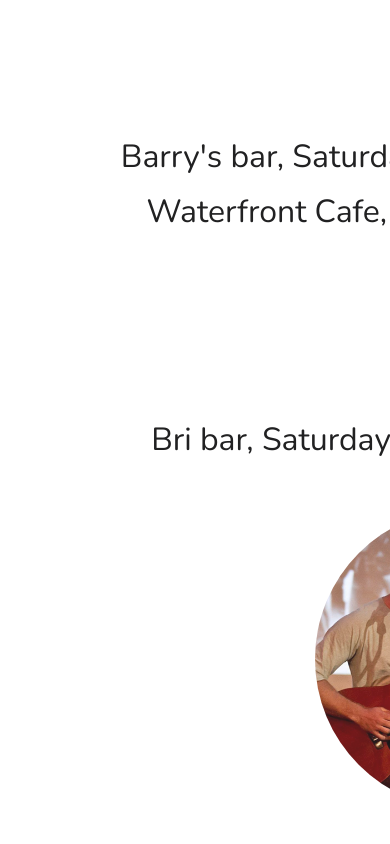
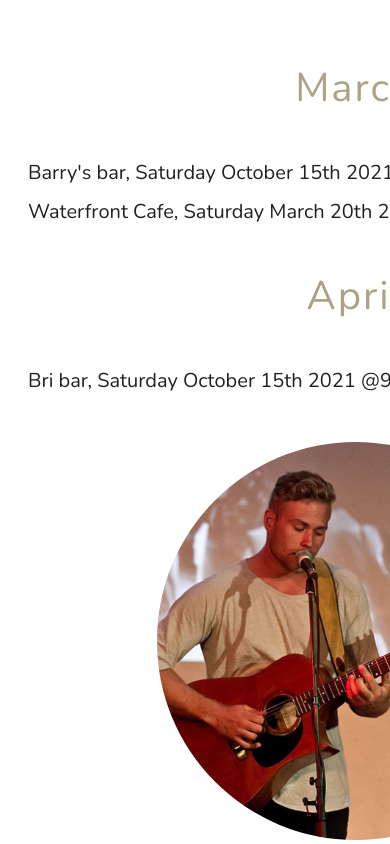
Before and after one commit to NakiNorton/Fin-Rah-Zel, a React (Create React App) app: page / in a window 390 px wide. Shown: the part 3120-3964 px from the top of the page. Built offline with nearby package versions, Linux system fonts and the light colour scheme; a web font is replaced by a local one.

Commit message:
Remove makeStyles import and make avatar responsive

```diff
--- a/src/components/UpcomingDates/UpcomingDates.css
+++ b/src/components/UpcomingDates/UpcomingDates.css
@@ -3,6 +3,7 @@
   /* background-color: #f5f3f394; */
   border-radius: 2rem;
   padding: 2.5rem 1.5rem;
+  margin: 6rem auto;
 }
 
 .event-list {
@@ -25,8 +26,15 @@
   transform: scale(1.02);
 }
 
-.avatar-img {
+.avatar-container {
   padding: 2.5rem;
+  width: 30%;
+  margin: 0 auto;
+}
+
+#avatar-img {
+   width: 100%;
+   height: 100%
 }
 
 
@@ -34,25 +42,32 @@
 }
 
 @media (max-width: 1024px) {
+  .avatar-container {
+    width: 48%;
+  }
 }
 
 
 @media (max-width: 992px) {
   .upcoming-gigs {
-    width: 100%;
-    padding: 1rem;
+    width: 85%;
+  }
+
+  .avatar-container {
+    width: 60%;
   }
 }
 
 @media (max-width: 420px) {
  .upcoming-gigs {
-    width: 115%;
-    padding: 1rem;
-  }
+    padding-bottom: 12rem;
+    margin-bottom: 20rem;
+ }
 
   .event {
-    width: 80%;
-    font-size: 2rem;
+    width: 100%;
+    font-size: 1.25rem;
+    text-align: left;
   }
 
 }
--- a/src/components/UpcomingDates/UpcomingDates.js
+++ b/src/components/UpcomingDates/UpcomingDates.js
@@ -1,26 +1,10 @@
 import React from 'react'
-import { makeStyles } from '@material-ui/core/styles';
 import artistPhoto1 from '../../assets/musician-1.jpg'
 import Avatar from '@material-ui/core/Avatar';
 
 import './UpcomingDates.css'
 
 const UpcomingDates = () => {
-
-  const useStyles = makeStyles((theme) => ({
-    root: {
-      width: '300px',
-      height: '300px',
-      opacity: '0.9',
-      margin: '0 auto',
-      '& > *': {
-        margin: theme.spacing(1),
-      },
-    },
-  }))
-
-  const classes = useStyles()
-
   return (
     <section className="upcoming-gigs section">
       <h2 className="h2">Upcoming Gigs</h2>
@@ -32,8 +16,8 @@ const UpcomingDates = () => {
         <li className="event">Bri bar, Saturday October 15th 2021 @9am</li>
       </ul>
 
-      <div className="avatar-img">
-        <Avatar className={classes.root} src={artistPhoto1} alt="Fin Rah Zel playing guitar" />
+      <div className="avatar-container">
+        <Avatar id="avatar-img" src={artistPhoto1} alt="Fin Rah Zel playing guitar" />
       </div>
     </section>
   )
```
